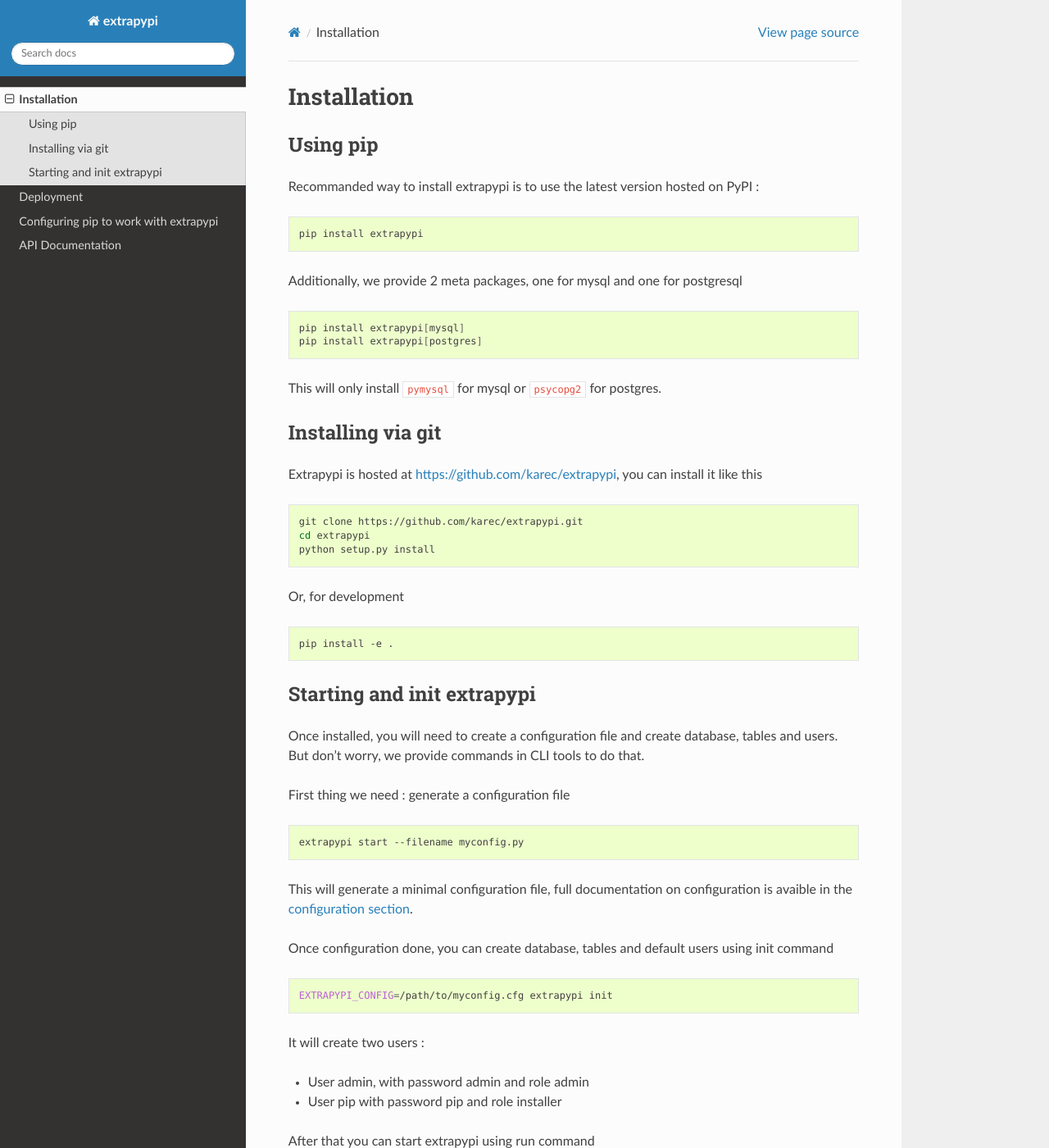
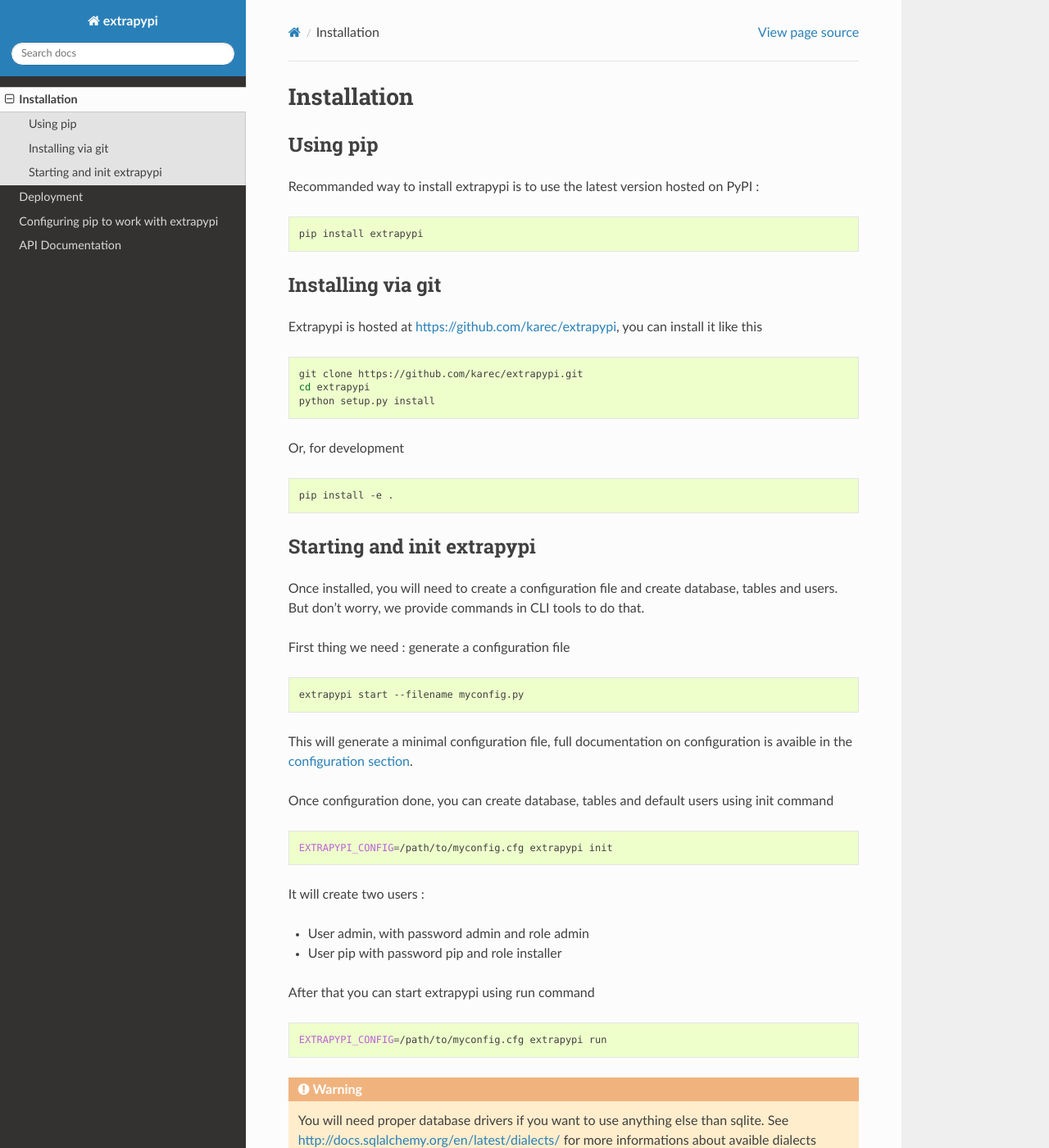
Before and after one commit to karec/extrapypi, a Sphinx documentation site: the page built from docs/installation.rst, in a window 1280 px wide and 1400 px high. Shown: the whole window at 82% size. Built offline with Sphinx 7.4.7 and the Read the Docs theme 2.0.0, drawn with Linux system fonts in a browser that asks for light colours.

Commit message:
Update setup and documentation
* Add setup.cfg and wheel configuration
* Remove postgres and mysql metapackages
* Remove them from documentation

```diff
--- a/docs/installation.rst
+++ b/docs/installation.rst
@@ -9,17 +9,6 @@
 .. code-block:: shell
 
    pip install extrapypi
-
-
-Additionally, we provide 2 meta packages, one for mysql and one for postgresql
-
-.. code-block:: shell
-
-   pip install extrapypi[mysql]
-   pip install extrapypi[postgres]
-
-
-This will only install ``pymysql`` for mysql or ``psycopg2`` for postgres.
 
 
 Installing via git
@@ -73,3 +62,9 @@
 .. code-block:: shell
 
    EXTRAPYPI_CONFIG=/path/to/myconfig.cfg extrapypi run
+
+
+.. warning::
+
+   You will need proper database drivers if you want to use anything else than sqlite.
+   See http://docs.sqlalchemy.org/en/latest/dialects/ for more informations about avaible dialects
--- /dev/null
+++ b/setup.cfg
@@ -0,0 +1,5 @@
+[bdist_wheel]
+universal = 1
+
+[metadata]
+license_file = LICENSE
--- a/setup.py
+++ b/setup.py
@@ -48,9 +48,7 @@
     tests_require=['pytest'],
     extras_require={
         'tests': ['pytest', 'pytest-flask'],
-        'docs': ['sphinx'],
-        'mysql': ['pymysql'],
-        'postgres': ['psycopg2']
+        'docs': ['sphinx']
     },
     entry_points={
         'console_scripts': [
```
Also changed, not shown: README.md (+3 -13 lines), 1 other file.
